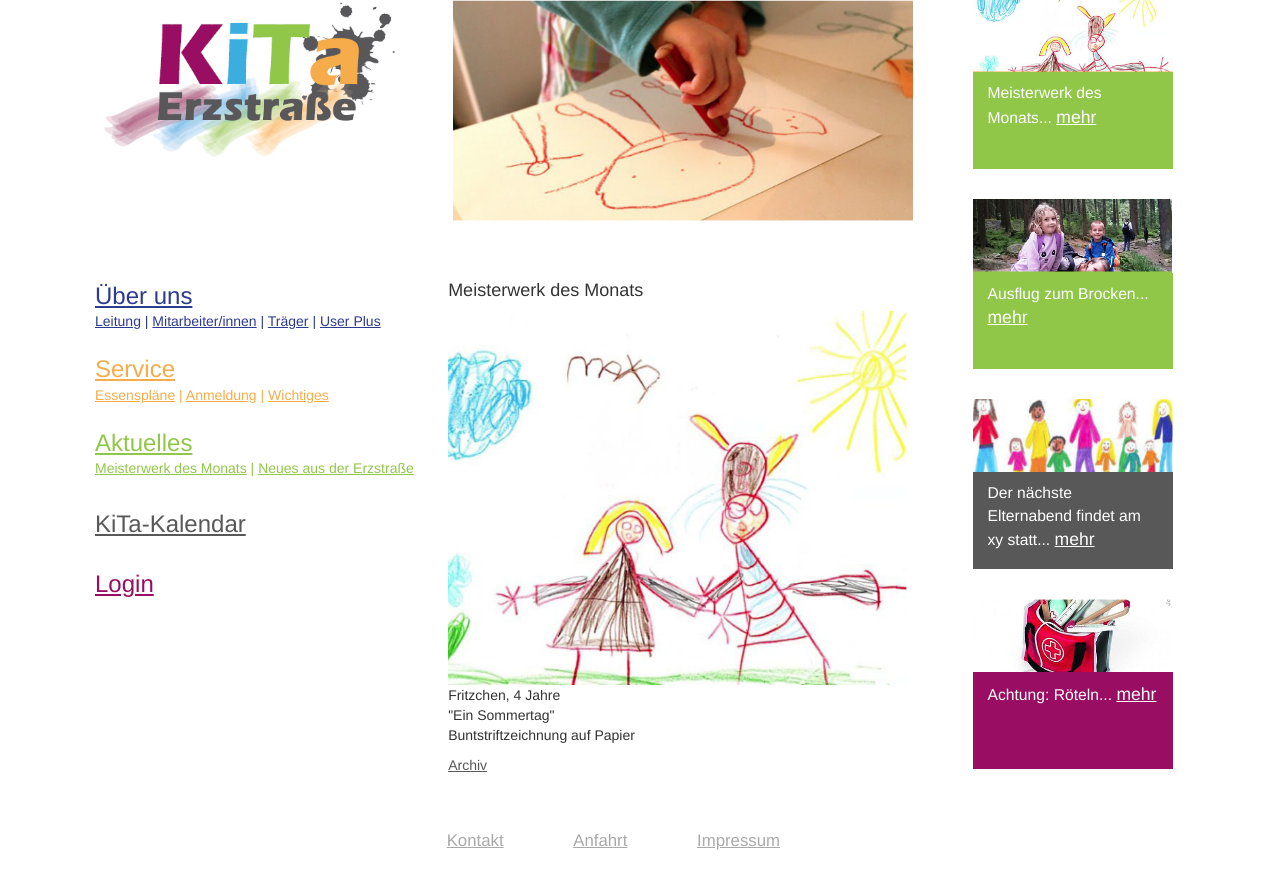
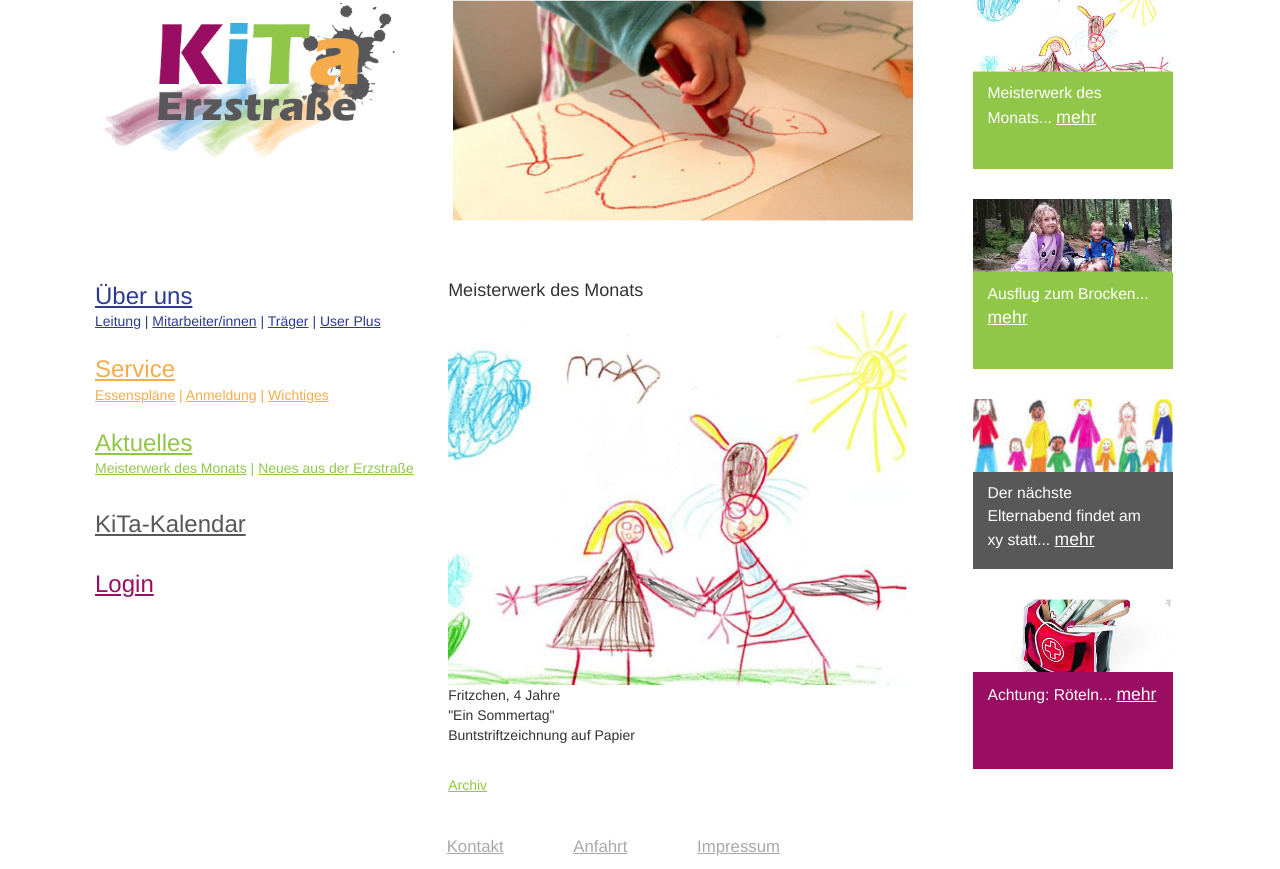
Before and after one commit to FJuette/HCDKitaDemo, a PHP site: page /meister.php in a window 1280 px wide. Shown: the part 51-920 px from the top of the page. Run offline with PHP 8.4, Linux system fonts and the light colour scheme.

Commit message:
Color of Archive link on meister.php page

```diff
--- a/meister.php
+++ b/meister.php
@@ -20,8 +20,8 @@
                     "Ein Sommertag"
                     <br />
                     Buntstriftzeichnung auf Papier
-                    <div class="calendar">
-                        <a href="#" class="">Archiv</a>
+                    <div class="news" style="margin-top: 30px;">
+                        <a href="#">Archiv</a>
                     </div>
                 </p>
             </div>
```
